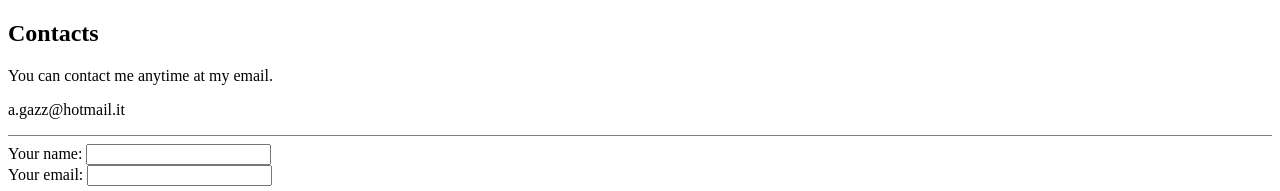
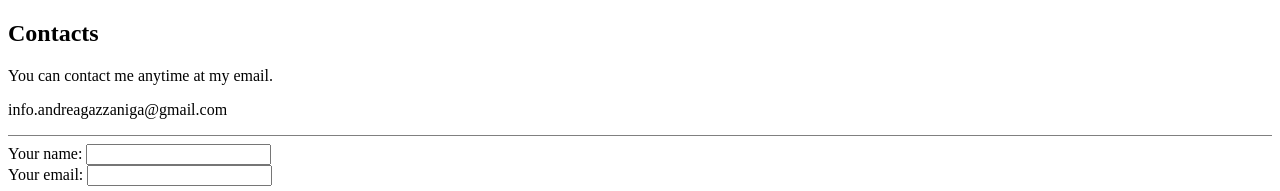
Before and after one commit to AndreaGazz/CV, a plain HTML site: page Contacts.html in a window 1280 px wide. Shown: the top 191 px of the page. Drawn offline with Linux system fonts and the light colour scheme.

Commit message:
Update Contacts.html

```diff
--- a/Contacts.html
+++ b/Contacts.html
@@ -7,7 +7,7 @@
   <body>
     <h2>Contacts</h2>
     <p>You can contact me anytime at my email.</p>
-    <p>a.gazz@hotmail.it</p>
+    <p>info.andreagazzaniga@gmail.com</p>
     <hr size=1 noshade>
     <form action="mailto:info.andreagazzaniga@gmail.com" method="post" enctype="text/plain">
       <label>Your name: </label>
```
